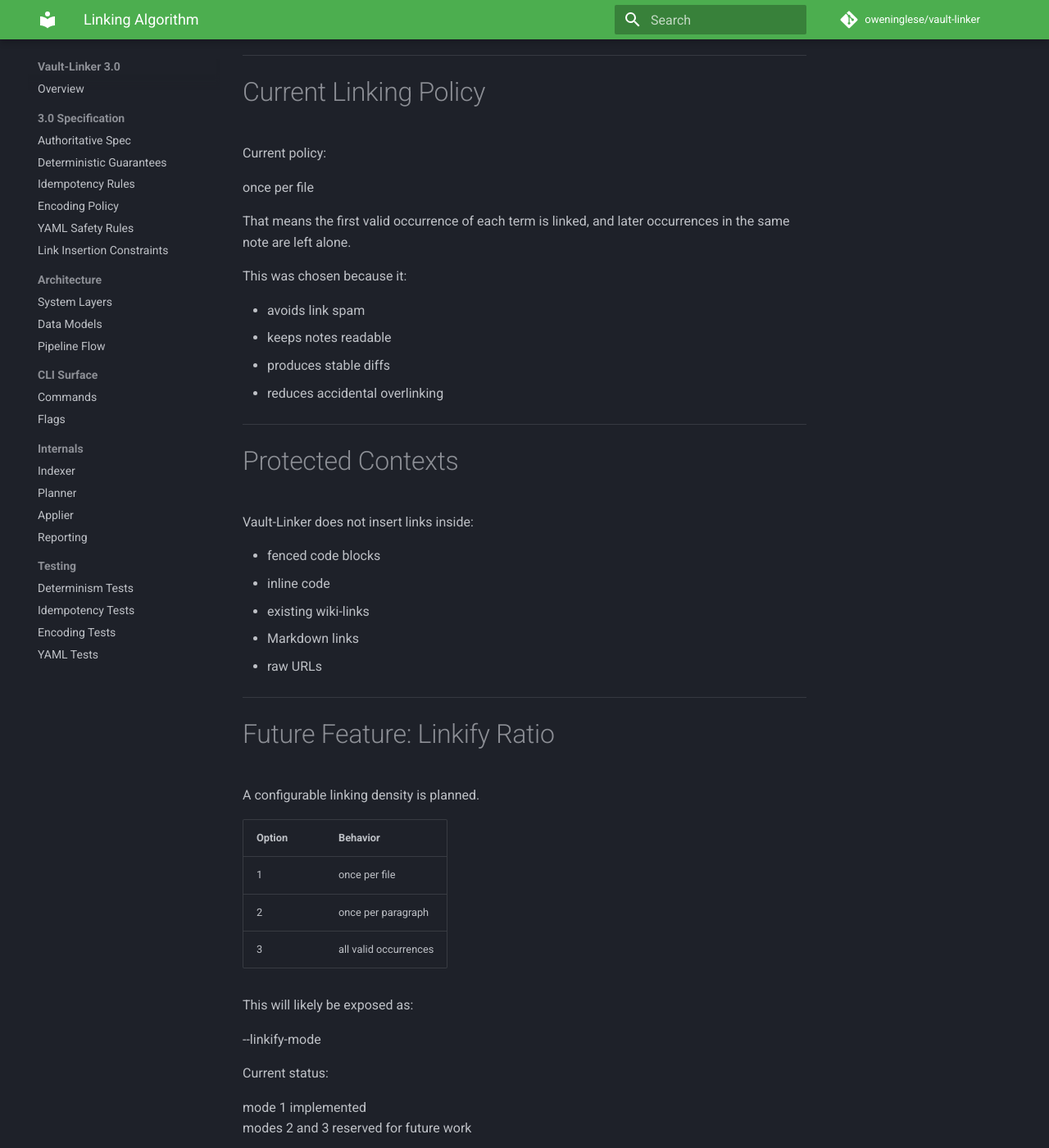
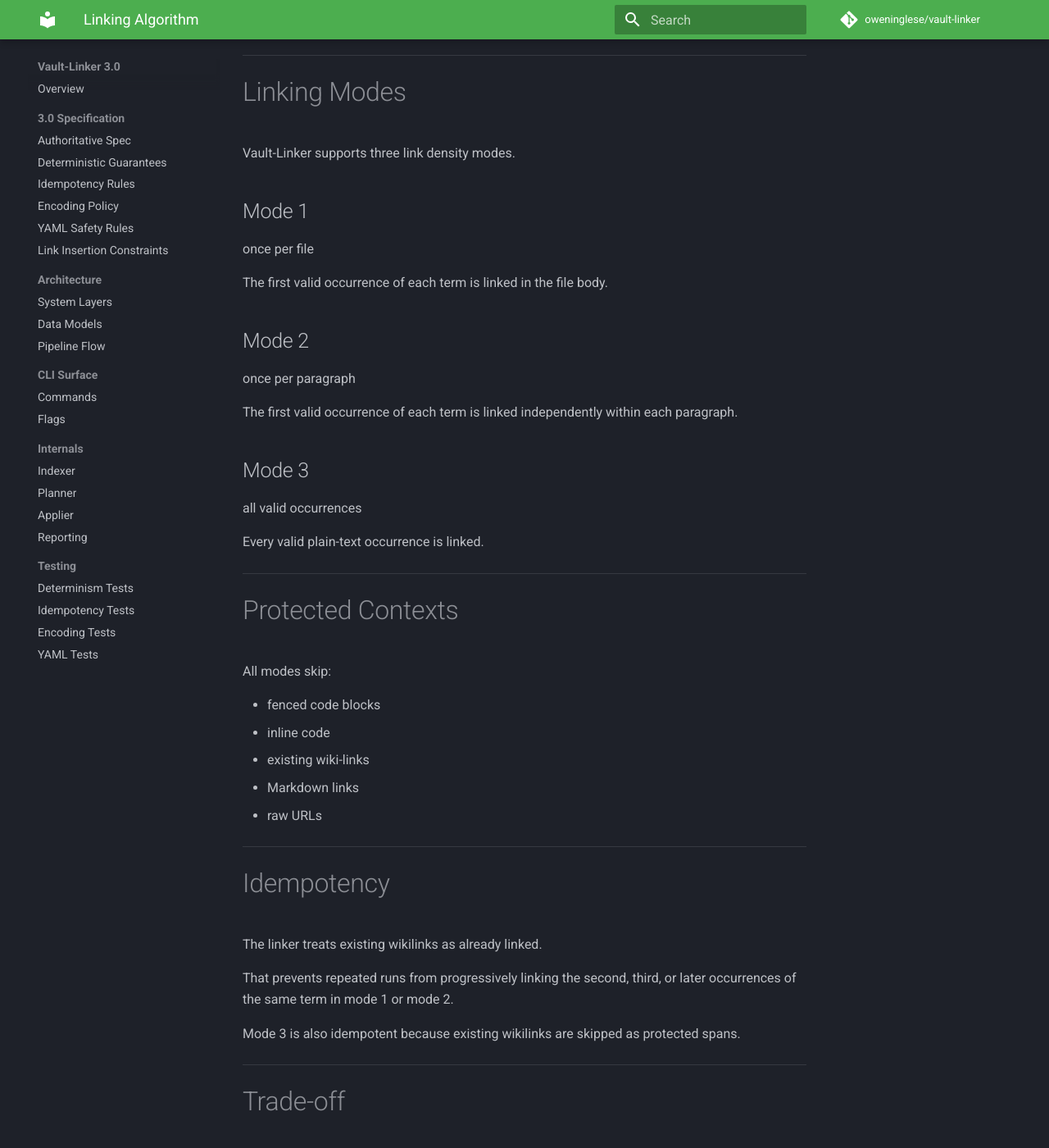
Before and after one commit to oweninglese/vault-linker, an MkDocs documentation site: the page built from docs/linking-algorithm.md, in a window 1280 px wide and 1400 px high, scrolled down 720 px. Shown: the whole window at 82% size. Built offline with MkDocs 1.6.1 and Material for MkDocs 9.7.7, drawn with Linux system fonts in a browser that asks for light colours; comment, search, counter and statistics services are not loaded; some of the changed text lies outside the part shown.

Commit message:
feat: implement stable linkify modes and harden idempotent pipeline

```diff
--- a/docs/linking-algorithm.md
+++ b/docs/linking-algorithm.md
@@ -29,26 +29,33 @@
 
 ---
 
-# Current Linking Policy
+# Linking Modes
 
-Current policy:
+Vault-Linker supports three link density modes.
+
+## Mode 1
 
 once per file
 
-That means the first valid occurrence of each term is linked, and later occurrences in the same note are left alone.
+The first valid occurrence of each term is linked in the file body.
 
-This was chosen because it:
+## Mode 2
 
-- avoids link spam
-- keeps notes readable
-- produces stable diffs
-- reduces accidental overlinking
+once per paragraph
+
+The first valid occurrence of each term is linked independently within each paragraph.
+
+## Mode 3
+
+all valid occurrences
+
+Every valid plain-text occurrence is linked.
 
 ---
 
 # Protected Contexts
 
-Vault-Linker does not insert links inside:
+All modes skip:
 
 - fenced code blocks
 - inline code
@@ -58,21 +65,20 @@
 
 ---
 
-# Future Feature: Linkify Ratio
+# Idempotency
 
-A configurable linking density is planned.
+The linker treats existing wikilinks as already linked.
 
-Option | Behavior
------- | --------
-1 | once per file
-2 | once per paragraph
-3 | all valid occurrences
+That prevents repeated runs from progressively linking the second, third, or later occurrences of the same term in mode 1 or mode 2.
 
-This will likely be exposed as:
+Mode 3 is also idempotent because existing wikilinks are skipped as protected spans.
 
---linkify-mode
+---
 
-Current status:
+# Trade-off
 
-mode 1 implemented
-modes 2 and 3 reserved for future work
+Mode 1 is the least noisy and safest default.
+
+Mode 2 is useful when long notes need local paragraph-level navigability.
+
+Mode 3 is the most aggressive and can create dense link coverage, which may be desirable for certain research or graph-heavy vaults.
```
Also changed, not shown: docs/README.md (+4 -1 lines), docs/cli-reference.md (+29 -4 lines), docs/roadmap.md (+17 -3 lines), 2 other files.
